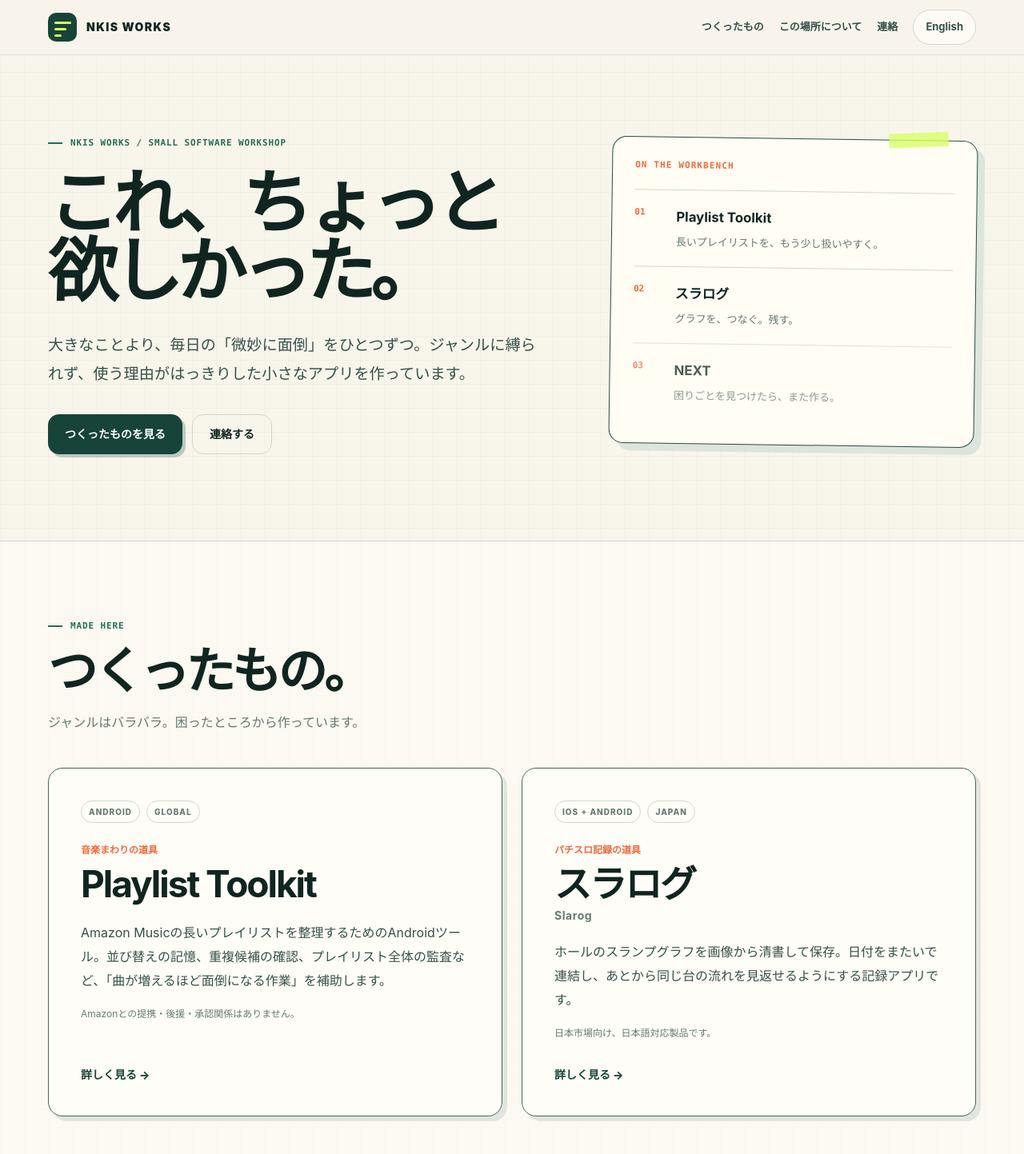
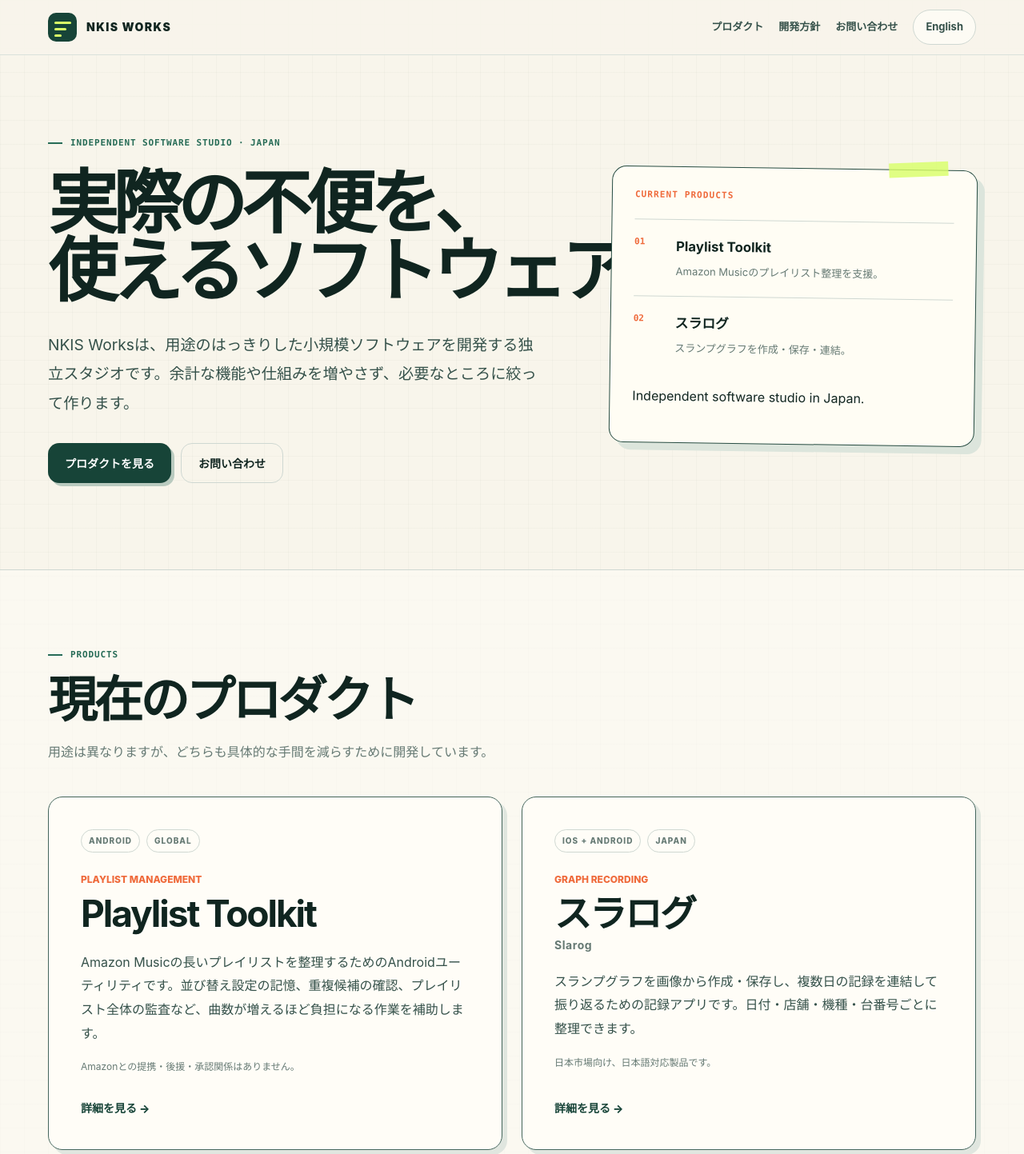
Before and after one commit to nkis-works/slarog, a website: page index.html in a window 1280 px wide. Shown: the top 1443 px of the page at 80% size. Drawn offline with Linux system fonts and the light colour scheme.

Commit message:
Refine Japanese home copy to a mature independent studio tone

```diff
--- a/index.html
+++ b/index.html
@@ -4,22 +4,22 @@
   <meta charset="utf-8">
   <meta name="viewport" content="width=device-width, initial-scale=1">
   <meta http-equiv="Content-Security-Policy" content="default-src 'self'; script-src 'none'; style-src 'self'; img-src 'self' data:; connect-src 'none'; object-src 'none'; frame-src 'none'; base-uri 'none'; form-action 'self'">
-  <title>NKIS Works｜これ、ちょっと欲しかったを道具に。</title>
-  <meta name="description" content="NKIS Worksは、日々のちょっとした不便を小さなソフトウェアにする独立開発所です。Playlist Toolkitとスラログを開発・提供しています。">
+  <title>NKIS Works｜実際の不便を、使えるソフトウェアに。</title>
+  <meta name="description" content="NKIS Worksは、用途のはっきりした小規模ソフトウェアを開発する日本の独立スタジオです。Playlist Toolkitとスラログを開発・提供しています。">
   <meta name="theme-color" content="#f6f3e9">
   <meta property="og:type" content="website">
   <meta property="og:site_name" content="NKIS Works">
-  <meta property="og:title" content="NKIS Works｜これ、ちょっと欲しかったを道具に。">
-  <meta property="og:description" content="大げさなことより、毎日の『微妙に面倒』をひとつずつ。">
+  <meta property="og:title" content="NKIS Works｜実際の不便を、使えるソフトウェアに。">
+  <meta property="og:description" content="用途を絞り、余計な仕組みを増やさず、必要なところを実装する独立ソフトウェアスタジオ。">
   <meta property="og:url" content="https://nkisworks.com/">
   <meta property="og:locale" content="ja_JP">
   <meta property="og:image" content="https://nkisworks.com/assets/nkisworks-og.png">
   <meta property="og:image:width" content="1200">
   <meta property="og:image:height" content="630">
-  <meta property="og:image:alt" content="NKIS Works｜これ、ちょっと欲しかったを道具に。">
+  <meta property="og:image:alt" content="NKIS Works｜実際の不便を、使えるソフトウェアに。">
   <meta name="twitter:card" content="summary_large_image">
-  <meta name="twitter:title" content="NKIS Works｜これ、ちょっと欲しかったを道具に。">
-  <meta name="twitter:description" content="大げさなことより、毎日の『微妙に面倒』をひとつずつ。">
+  <meta name="twitter:title" content="NKIS Works｜実際の不便を、使えるソフトウェアに。">
+  <meta name="twitter:description" content="用途を絞り、余計な仕組みを増やさず、必要なところを実装する独立ソフトウェアスタジオ。">
   <meta name="twitter:image" content="https://nkisworks.com/assets/nkisworks-og.png">
   <link rel="canonical" href="https://nkisworks.com/">
   <link rel="alternate" hreflang="ja" href="https://nkisworks.com/">
@@ -59,9 +59,9 @@
         <span>NKIS WORKS</span>
       </a>
       <div class="nav-links">
-        <a href="#products">つくったもの</a>
-        <a href="#about">この場所について</a>
-        <a href="#contact">連絡</a>
+        <a href="#products">プロダクト</a>
+        <a href="#about">開発方針</a>
+        <a href="#contact">お問い合わせ</a>
         <a class="language-link" href="/en/" hreflang="en" lang="en">English</a>
       </div>
     </nav>
@@ -70,55 +70,52 @@
   <main>
     <section class="hero shell">
       <div class="hero-copy">
-        <p class="eyebrow">NKIS WORKS / SMALL SOFTWARE WORKSHOP</p>
-        <h1 class="hero-title hero-title-ja"><span>これ、ちょっと</span><span>欲しかった。</span></h1>
-        <p class="hero-lead">大きなことより、毎日の「微妙に面倒」をひとつずつ。ジャンルに縛られず、使う理由がはっきりした小さなアプリを作っています。</p>
+        <p class="eyebrow">INDEPENDENT SOFTWARE STUDIO · JAPAN</p>
+        <h1 class="hero-title hero-title-ja"><span>実際の不便を、</span><span>使えるソフトウェアに。</span></h1>
+        <p class="hero-lead">NKIS Worksは、用途のはっきりした小規模ソフトウェアを開発する独立スタジオです。余計な機能や仕組みを増やさず、必要なところに絞って作ります。</p>
         <div class="hero-actions">
-          <a class="button button-primary" href="#products">つくったものを見る</a>
-          <a class="button button-secondary" href="mailto:slarog.app@gmail.com">連絡する</a>
+          <a class="button button-primary" href="#products">プロダクトを見る</a>
+          <a class="button button-secondary" href="mailto:slarog.app@gmail.com">お問い合わせ</a>
         </div>
       </div>
 
-      <aside class="workbench-card" aria-label="いま作っているもの">
-        <p class="workbench-label">ON THE WORKBENCH</p>
+      <aside class="workbench-card" aria-label="現在のプロダクト">
+        <p class="workbench-label">CURRENT PRODUCTS</p>
         <div class="workbench-item">
           <span>01</span>
-          <div><strong>Playlist Toolkit</strong><p>長いプレイリストを、もう少し扱いやすく。</p></div>
+          <div><strong>Playlist Toolkit</strong><p>Amazon Musicのプレイリスト整理を支援。</p></div>
         </div>
         <div class="workbench-item">
           <span>02</span>
-          <div><strong>スラログ</strong><p>グラフを、つなぐ。残す。</p></div>
+          <div><strong>スラログ</strong><p>スランプグラフを作成・保存・連結。</p></div>
         </div>
-        <div class="workbench-item workbench-next">
-          <span>03</span>
-          <div><strong>NEXT</strong><p>困りごとを見つけたら、また作る。</p></div>
-        </div>
+        <p class="workbench-note">Independent software studio in Japan.</p>
       </aside>
     </section>
 
     <section class="products-section" id="products">
       <div class="shell">
         <header class="section-heading">
-          <p class="eyebrow">MADE HERE</p>
-          <h2>つくったもの。</h2>
-          <p>ジャンルはバラバラ。困ったところから作っています。</p>
+          <p class="eyebrow">PRODUCTS</p>
+          <h2>現在のプロダクト</h2>
+          <p>用途は異なりますが、どちらも具体的な手間を減らすために開発しています。</p>
         </header>
         <div class="product-grid">
           <article class="product-card product-card-featured">
             <div class="product-meta"><span>ANDROID</span><span>GLOBAL</span></div>
-            <p class="product-type">音楽まわりの道具</p>
+            <p class="product-type">PLAYLIST MANAGEMENT</p>
             <h3>Playlist Toolkit</h3>
-            <p class="product-summary">Amazon Musicの長いプレイリストを整理するためのAndroidツール。並び替えの記憶、重複候補の確認、プレイリスト全体の監査など、「曲が増えるほど面倒になる作業」を補助します。</p>
+            <p class="product-summary">Amazon Musicの長いプレイリストを整理するためのAndroidユーティリティです。並び替え設定の記憶、重複候補の確認、プレイリスト全体の監査など、曲数が増えるほど負担になる作業を補助します。</p>
             <p class="product-disclaimer">Amazonとの提携・後援・承認関係はありません。</p>
-            <a class="product-link" href="/products/playlist-toolkit/ja/">詳しく見る <span aria-hidden="true">→</span></a>
+            <a class="product-link" href="/products/playlist-toolkit/ja/">詳細を見る <span aria-hidden="true">→</span></a>
           </article>
           <article class="product-card">
             <div class="product-meta"><span>IOS + ANDROID</span><span>JAPAN</span></div>
-            <p class="product-type">パチスロ記録の道具</p>
+            <p class="product-type">GRAPH RECORDING</p>
             <h3>スラログ <small lang="en">Slarog</small></h3>
-            <p class="product-summary">ホールのスランプグラフを画像から清書して保存。日付をまたいで連結し、あとから同じ台の流れを見返せるようにする記録アプリです。</p>
+            <p class="product-summary">スランプグラフを画像から作成・保存し、複数日の記録を連結して振り返るための記録アプリです。日付・店舗・機種・台番号ごとに整理できます。</p>
             <p class="product-disclaimer">日本市場向け、日本語対応製品です。</p>
-            <a class="product-link" href="/products/slarog/">詳しく見る <span aria-hidden="true">→</span></a>
+            <a class="product-link" href="/products/slarog/">詳細を見る <span aria-hidden="true">→</span></a>
           </article>
         </div>
       </div>
@@ -126,14 +123,14 @@
 
     <section class="principles-section shell" id="about">
       <header class="section-heading">
-        <p class="eyebrow">ABOUT THE WORKBENCH</p>
-        <h2>小さく作る。ちゃんと動かす。</h2>
-        <p>立派に見せるための機能は足さない。必要なところを作って、使えるところまで持っていく。NKIS Worksはそんな小さな独立開発所です。</p>
+        <p class="eyebrow">DEVELOPMENT APPROACH</p>
+        <h2>必要なところに絞って作る。</h2>
+        <p>規模や機能数を目的にせず、解決したい課題を限定し、実際に使える状態まで実装・検証します。</p>
       </header>
       <div class="principles-grid">
-        <article><span>01</span><h3>困りごとから始める</h3><p>先に流行やジャンルを決めず、「ここ、面倒だな」が残っている場所から作ります。</p></article>
-        <article><span>02</span><h3>なるべくシンプルに</h3><p>アカウントやサーバーが要らないなら増やさない。余計な手順もできるだけ減らします。</p></article>
-        <article><span>03</span><h3>出したあとも直す</h3><p>使われ方や外部サービスが変われば、必要なところを見直して更新します。</p></article>
+        <article><span>01</span><h3>課題を限定する</h3><p>対象とする不便を明確にし、何を解決する製品なのかを曖昧にしません。</p></article>
+        <article><span>02</span><h3>構成を増やしすぎない</h3><p>不要なアカウント、サーバー、外部依存を避け、必要性があるものだけを採用します。</p></article>
+        <article><span>03</span><h3>公開後も検証する</h3><p>実際の利用状況や外部サービスの変更を確認し、必要な範囲で更新を続けます。</p></article>
       </div>
     </section>
 
@@ -141,8 +138,8 @@
       <div class="shell contact-card">
         <div>
           <p class="eyebrow">CONTACT</p>
-          <h2>何かあれば、メールください。</h2>
-          <p>不具合、使い方、要望、ちょっとした質問まで。各製品のサポートページからでも、共通窓口からでも大丈夫です。</p>
+          <h2>お問い合わせ</h2>
+          <p>製品に関するご質問、不具合、ご要望は、各製品のサポートページまたは共通窓口からご連絡ください。</p>
         </div>
         <a class="button button-light" href="mailto:slarog.app@gmail.com">slarog.app@gmail.com</a>
       </div>
@@ -151,7 +148,7 @@
 
   <footer class="site-footer">
     <div class="shell footer-inner">
-      <p><strong>© 2026 NKIS Works</strong><span>小さな道具を、コツコツ。</span></p>
+      <p><strong>© 2026 NKIS Works</strong><span>Independent software studio in Japan.</span></p>
       <nav aria-label="フッターナビゲーション">
         <a href="/products/slarog/">スラログ</a>
         <a href="/products/playlist-toolkit/ja/">Playlist Toolkit</a>
```
